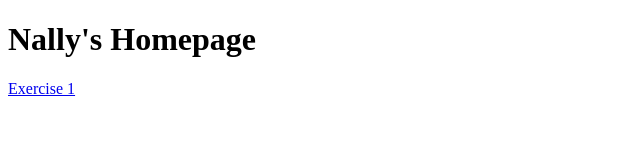
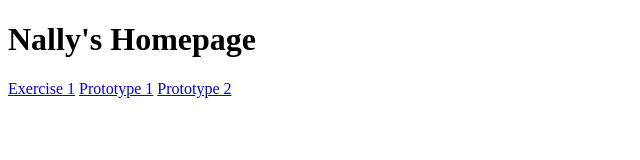
Before and after one commit to NanfangGong/interactive2, a plain HTML site: page index.html in a window 1280 px wide. Shown: the whole page, without its empty margins (0-640 px from the left). Drawn offline with Linux system fonts and the light colour scheme.

Commit message:
update
update

```diff
--- a/index.html
+++ b/index.html
@@ -9,6 +9,8 @@
   <h1>Nally's Homepage</h1>
 
   <a href="exercise-1/index.html">Exercise 1</a>
+  <a href="https://plus.google.com/102933285160414088088/posts/e72kyBy84bW">Prototype 1</a>
+  <a href="https://www.youtube.com/watch?v=OJE2l3TR9z0">Prototype 2</a>
 
 </body>
 
```
